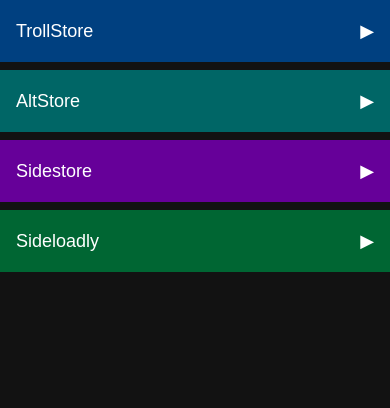
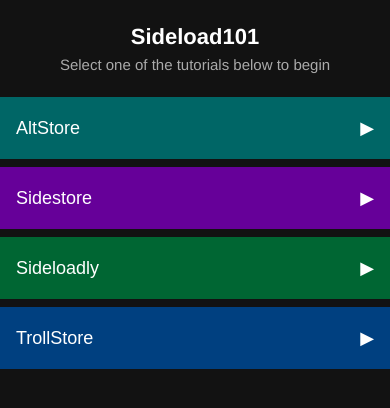
Before and after one commit to Sideload101/sideload101.github.io, a plain HTML site: page windows/index.html in a window 390 px wide. Drawn offline with Linux system fonts and the light colour scheme.

Commit message:
remade mobile website

```diff
--- a/windows/index.html
+++ b/windows/index.html
@@ -11,6 +11,24 @@ html, body { margin:0; padding:0; height:100%; background:var(--bg); font-family
 #svg svg { width:100%; height:auto; display:block; max-width:min(150vh,150%); }
 
 @media (max-width:800px) {
+  .mobile-header {
+    text-align:center;
+    padding:24px 16px 8px;
+    background:var(--bg);
+    z-index:30;
+  }
+
+  .mobile-header h1 {
+    font-size:22px;
+    margin:0;
+  }
+
+  .mobile-header p {
+    color:#aaa;
+    font-size:15px;
+    margin:6px 0 16px;
+  }
+
   .sticky-buttons {
     position: sticky;
     top:0;
@@ -39,10 +57,10 @@ html, body { margin:0; padding:0; height:100%; background:var(--bg); font-family
   .toggle-btn .arrow { transition: transform 0.1s ease; }
 
   /* Dark-mode solid colors */
-  .trollstore { background: #004080; }
   .altstore   { background: #006666; }
   .sidestore  { background: #660099; }
   .sideloadly { background: #006633; }
+  .trollstore { background: #004080; }
 
   .content {
     display:none;
@@ -54,16 +72,17 @@ html, body { margin:0; padding:0; height:100%; background:var(--bg); font-family
   .spacer { height:8px; } /* spacing after each content */
 }
 
-@media (min-width:801px) { .sticky-buttons { display:none; } }
+@media (min-width:801px) { .mobile-header, .sticky-buttons { display:none; } }
 </style>
 </head>
 <body>
 
+<div class="mobile-header">
+  <h1>Sideload101</h1>
+  <p>Select one of the tutorials below to begin</p>
+</div>
+
 <div class="sticky-buttons">
-  <button class="toggle-btn trollstore" data-target="trollstore">TrollStore <span class="arrow">&#9654;</span></button>
-  <div class="content" id="trollstore"></div>
-  <div class="spacer"></div>
-
   <button class="toggle-btn altstore" data-target="altstore">AltStore <span class="arrow">&#9654;</span></button>
   <div class="content" id="altstore"></div>
   <div class="spacer"></div>
@@ -74,6 +93,10 @@ html, body { margin:0; padding:0; height:100%; background:var(--bg); font-family
 
   <button class="toggle-btn sideloadly" data-target="sideloadly">Sideloadly <span class="arrow">&#9654;</span></button>
   <div class="content" id="sideloadly"></div>
+  <div class="spacer"></div>
+
+  <button class="toggle-btn trollstore" data-target="trollstore">TrollStore <span class="arrow">&#9654;</span></button>
+  <div class="content" id="trollstore"></div>
   <div class="spacer"></div>
 </div>
 
@@ -99,6 +122,7 @@ html, body { margin:0; padding:0; height:100%; background:var(--bg); font-family
   if(!isMobile){
     const ua = navigator.userAgent.toLowerCase();
     let file = 'windows.svg';
+    if(ua.includes('macintosh')||ua.includes('mac os')||ua.includes('mac os x')) file = 'macos.svg';
     await fetchSVG(file, svgContainer);
   }
 
```
Also changed, not shown: macos/index.html (+29 -6 lines).
